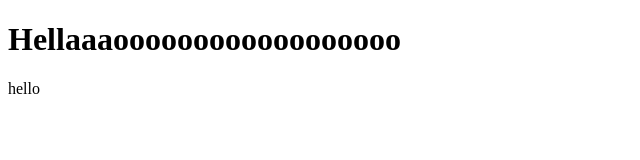
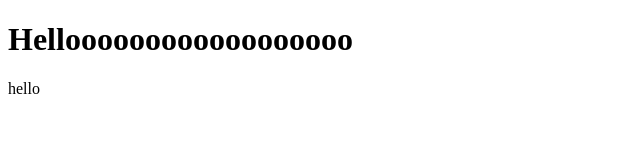
Before and after one commit to ArasBulot/Project, a plain HTML site: page contact.html in a window 1280 px wide. Shown: the whole page, without its empty margins (0-640 px from the left). Drawn offline with Linux system fonts and the light colour scheme.

Commit message:
Remove aaa

```diff
--- a/contact.html
+++ b/contact.html
@@ -7,7 +7,7 @@
 </head>
 <body>
     <h1>
-        Hellaaaoooooooooooooooooo
+        Helloooooooooooooooooo
     </h1>
     hello
 </body>
```
